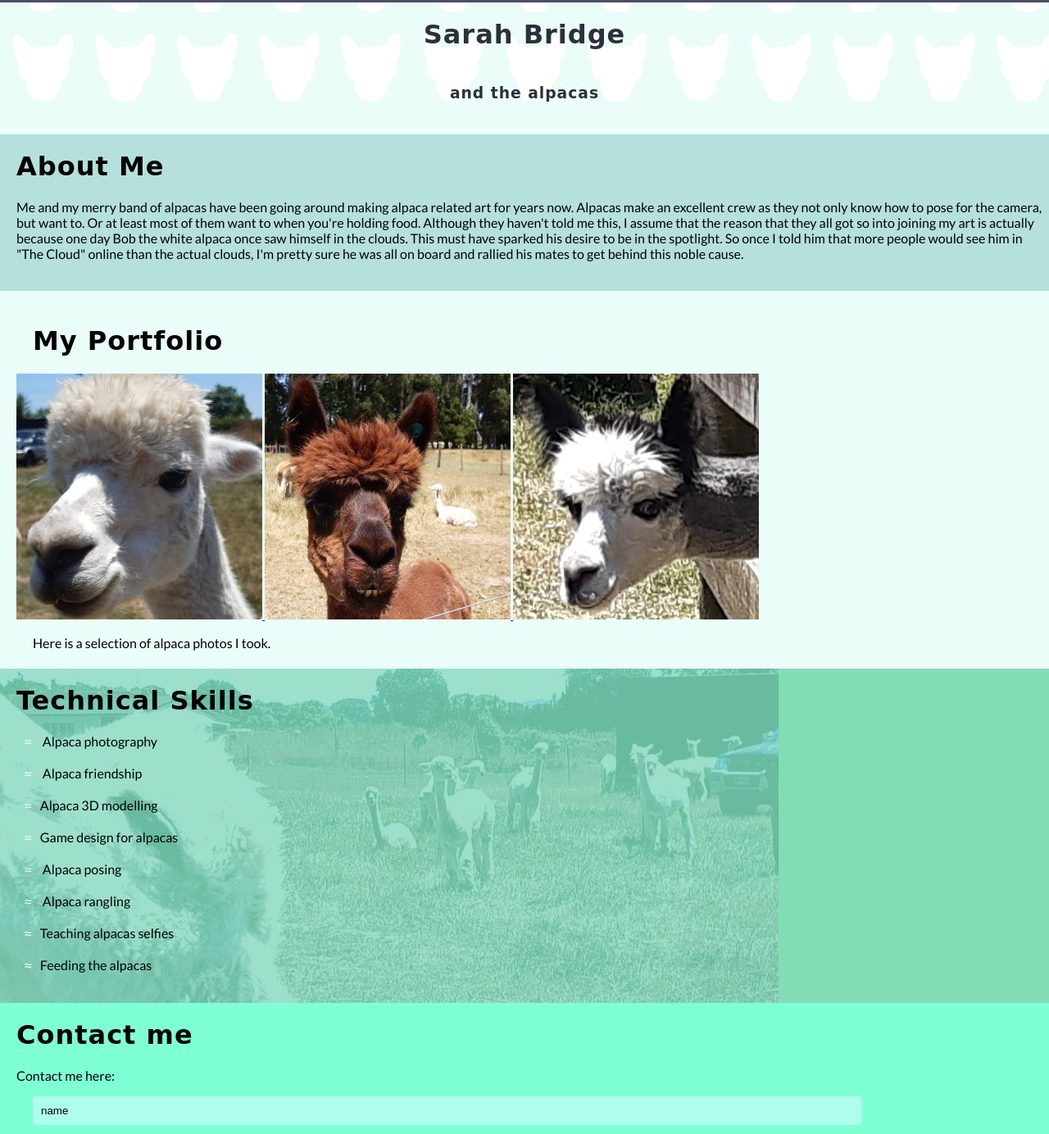
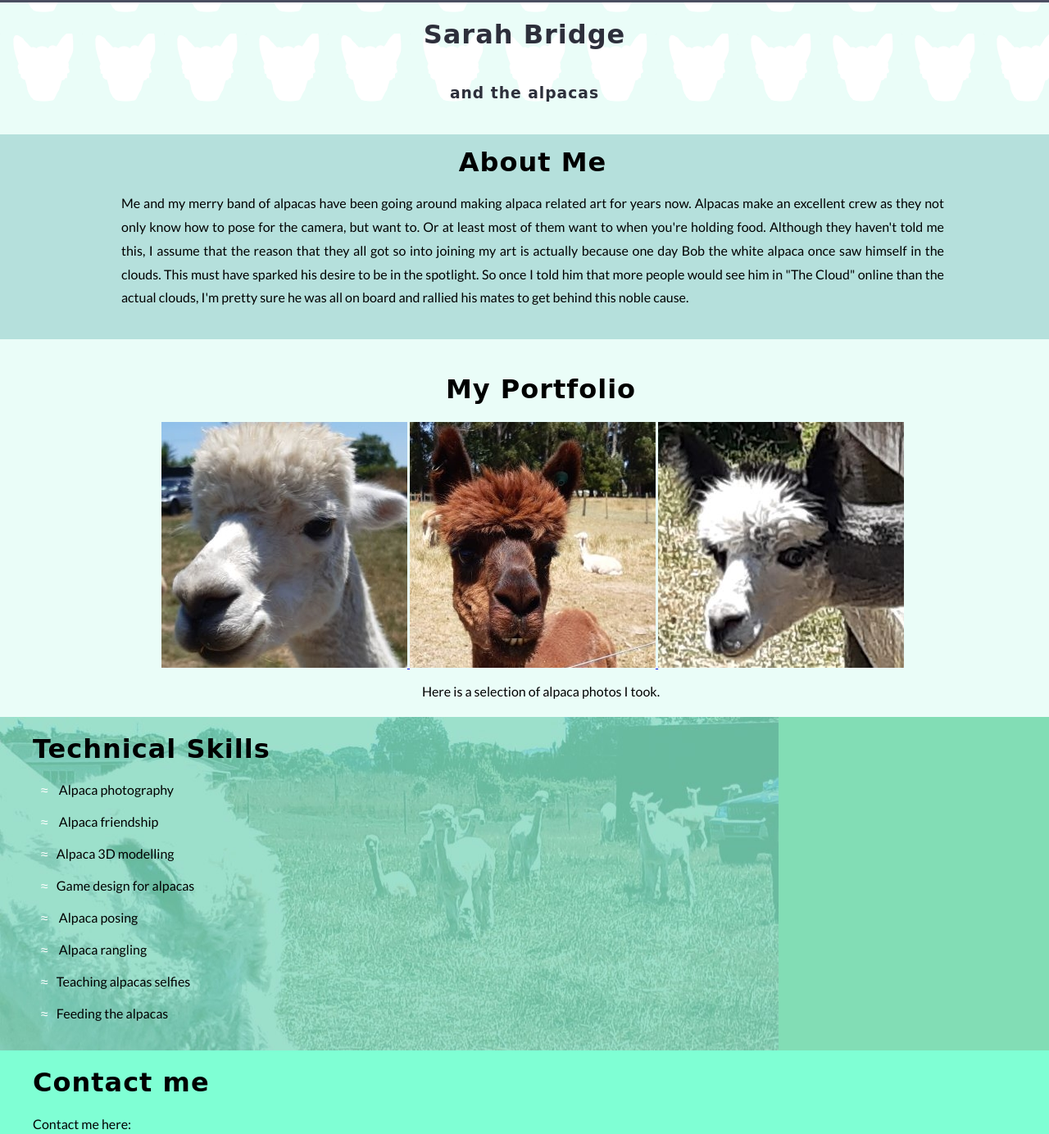
Before and after one commit to alpinealpaca/alpinealpaca.github.com, a plain HTML site: page index.html in a window 1280 px wide. Shown: the part 68-1452 px from the top of the page at 82% size. Drawn offline with nearby package versions, Linux system fonts and the light colour scheme; a web font is replaced by a local one.

Commit message:
finalfinal

```diff
--- a/index.html
+++ b/index.html
@@ -25,6 +25,11 @@
         #about {
             background-color: #B5E0DC;
             padding-bottom: 20px;
+            text-align: justify;
+            line-height: 1.8em;
+            padding-left: 10%;
+            padding-right: 10%;
+
         }
 
         #contact {
@@ -98,6 +103,8 @@
             background-image: url("Gallery/alpacabackdropaqua.jpg");
             background-repeat: no-repeat, repeat-x;
             padding-bottom: 20px;
+            padding-left: 20px;
+
         }
 
 
@@ -136,7 +143,14 @@
             width: 80%;
             margin-bottom: 20px;
             padding: 10px;
+        }
 
+        #gallery, #about h1{
+            text-align: center;
+        }
+
+        #contact h1, #contact h3, #contact p {
+            padding-left: 20px;
         }
 
         .footer {
```
